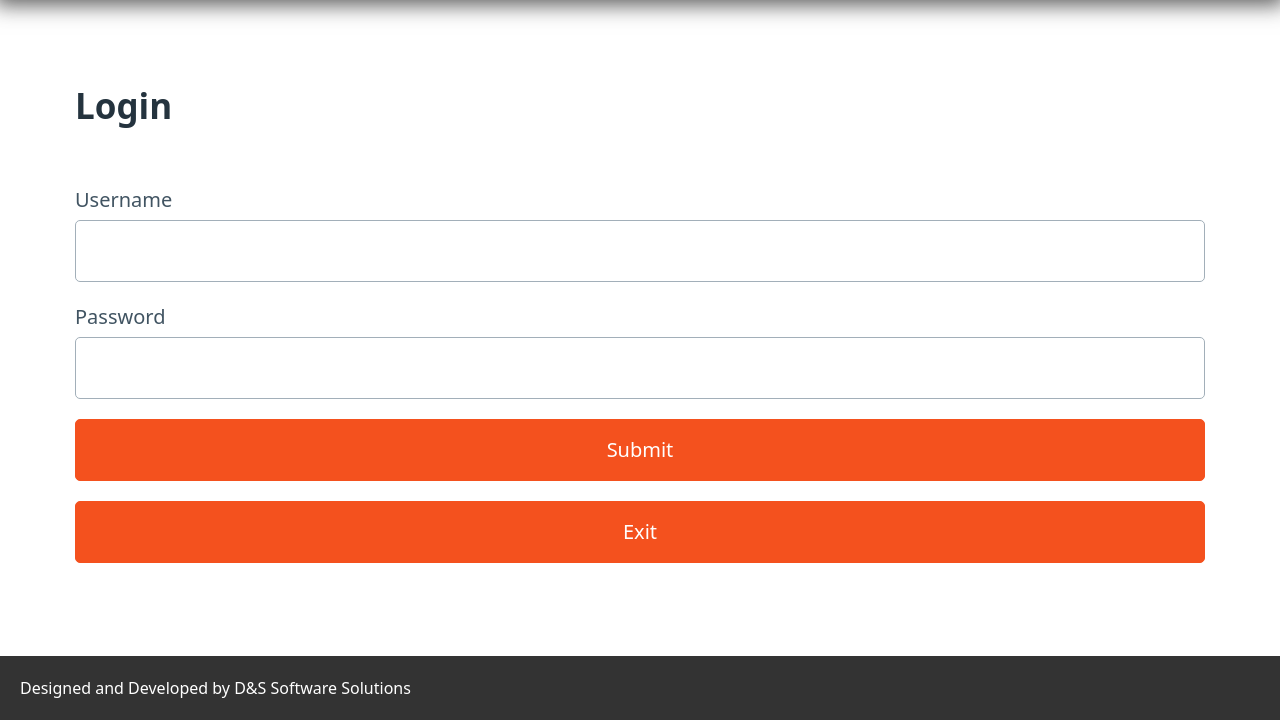
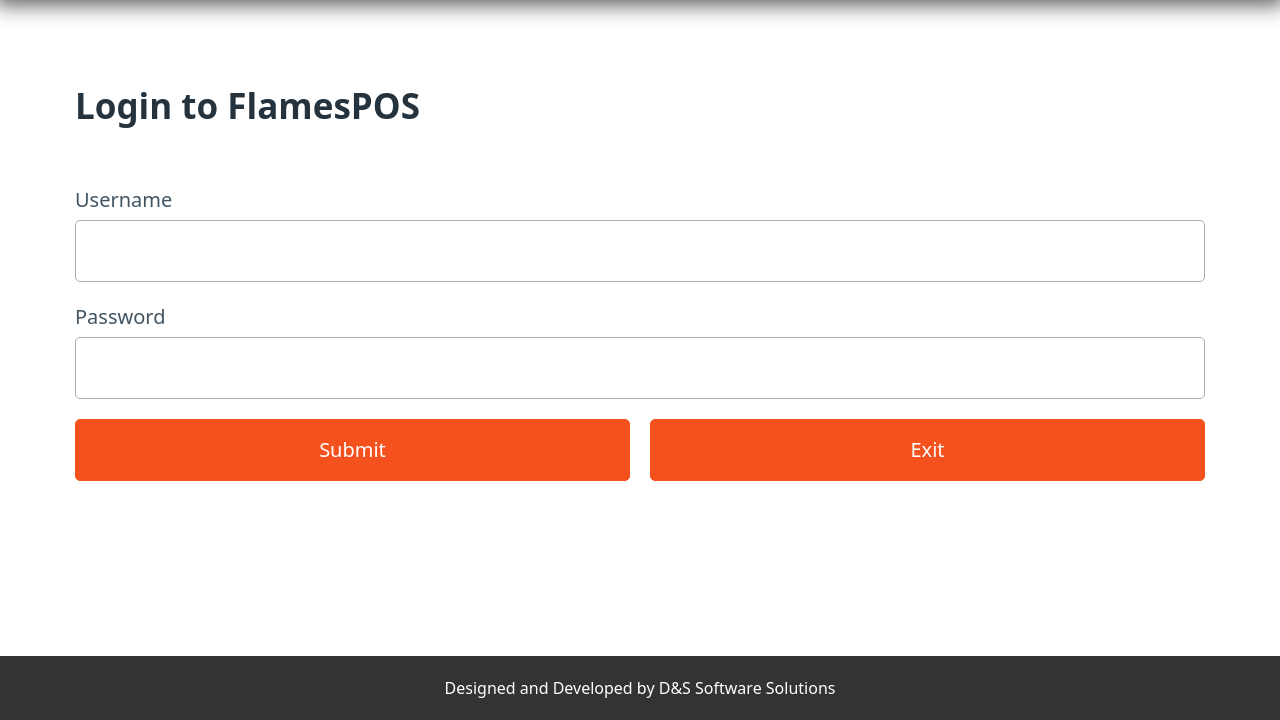
Before and after one commit to sachintha180/flames-pos, a Flask app: page /login in a window 1280 px wide. Shown: the part 80-800 px from the top of the page. Run offline with Flask 3, Linux system fonts and the light colour scheme.

Commit message:
Updated overall scripts and HTML

```diff
--- a/config.py
+++ b/config.py
@@ -12,7 +12,7 @@ class Config(object):
     TESTING = False
     PERMANENT_SESSION_LIFETIME = timedelta(minutes=30)
     SQLALCHEMY_TRACK_MODIFICATIONS = False
-    MAX_ERROR_LENGTH = 100
+    MAX_ERROR_LENGTH = 500
     SUPERADMIN_DEFAULT = {
         "username": "superadmin",
         "password": "admin123",
--- a/static/css/styles.css
+++ b/static/css/styles.css
@@ -81,7 +81,11 @@ body > header video {
 
 body > header h1 {
     margin: 0;
+}
+
+body > header h1 a {
     color: var(--primary-inverse);
+    text-decoration: none;
 }
 
 body > header img {
@@ -91,7 +95,12 @@ body > header img {
     height: var(--header-height);
 }
 
+body > section {
+    margin-bottom: 0;
+}
+
 body > footer {
+    text-align: center;
     background-color: var(--tertiary);
     position: fixed;
     bottom: 0;
@@ -104,3 +113,11 @@ body > footer p {
     font-size: 0.8rem;
     margin: 0;
 }
+
+body > dialog > article {
+    min-width: 50vw;
+}
+
+body > #spacer {
+    min-height: var(--block-spacing-vertical);
+}
--- a/static/scripts/initialize.js
+++ b/static/scripts/initialize.js
@@ -128,8 +128,10 @@ function showMgmForm(owner_default) {
             <input type="text" id="fullname" name="fullname" value='${owner_default.fullname}'required />
             <label for="password">Mobile No</label>
             <input type="text" id="mobile_no" name="mobile_no" value='${owner_default.mobile_no}' required />
-            <input type="button" id="add_owner" name="add_owner" value="Add New Owner" />
-            <input type="button" id="reset_db" name="reset_db" value="Reset Database" />
+            <section id="form_btns" class="grid">
+                <input type="button" id="add_owner" name="add_owner" value="Add New Owner" />
+                <input type="button" id="reset_db" name="reset_db" value="Reset Database" />
+            </section>
         </form>
     `;
 }
--- a/templates/initialize.html
+++ b/templates/initialize.html
@@ -13,7 +13,7 @@
 
 <body>
     <header>
-        <h1>FlamesPOS</h1>
+        <h1><a href="{{ url_for('login') }}">FlamesPOS</a></h1>
         <img alt="Flames Pizzeria logo" src="{{ url_for('static', filename='images/flames_logo.svg') }}" height="100">
         <video src="{{ url_for('static', filename='videos/fireplace.mp4') }}" autoplay muted loop height="500"></video>
     </header>
@@ -39,6 +39,8 @@
         </form>
     </section>
 
+    <section id="spacer"></section>
+
     <footer>
         <p>Designed and Developed by D&S Software Solutions</p>
     </footer>
--- a/templates/login.html
+++ b/templates/login.html
@@ -13,7 +13,7 @@
 
 <body>
     <header>
-        <h1>FlamesPOS</h1>
+        <h1><a href="{{ url_for('login') }}">FlamesPOS</a></h1>
         <img alt="Flames Pizzeria logo" src="{{ url_for('static', filename='images/flames_logo.svg') }}" height="100">
         <video src="{{ url_for('static', filename='videos/fireplace.mp4') }}" autoplay muted loop height="500"></video>
     </header>
@@ -29,16 +29,20 @@
     </dialog>
 
     <section id="login" class="container">
-        <h2>Login</h2>
+        <h2>Login to FlamesPOS</h2>
         <form id="login_form">
             <label for="username">Username</label>
             <input type="text" id="username" name="username" required>
             <label for="password">Password</label>
             <input type="password" id="password" name="password" required>
-            <input type="button" id="submit" name="submit" value="Submit">
-            <input type="button" id="exit" name="exit" value="Exit">
+            <section id="form_btns" class="grid">
+                <input type="button" id="submit" name="submit" value="Submit">
+                <input type="button" id="exit" name="exit" value="Exit">
+            </section>
         </form>
     </section>
+
+    <section id="spacer"></section>
 
     <footer>
         <p>Designed and Developed by D&S Software Solutions</p>
```
